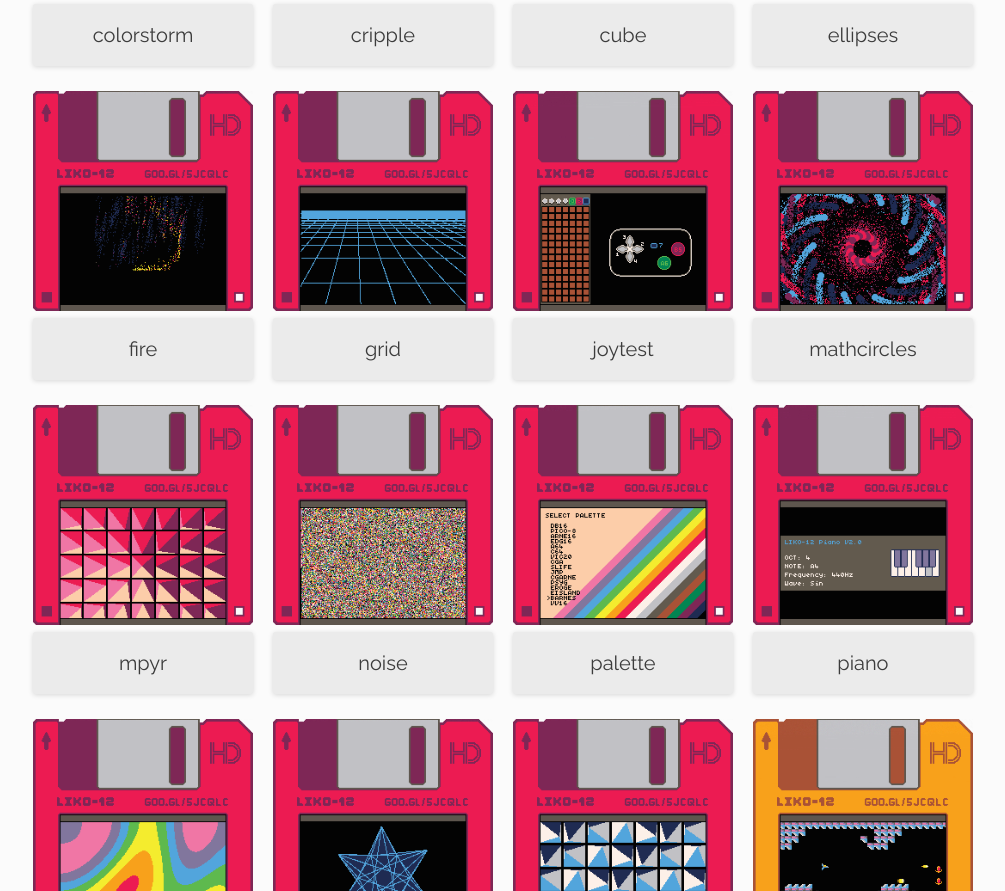
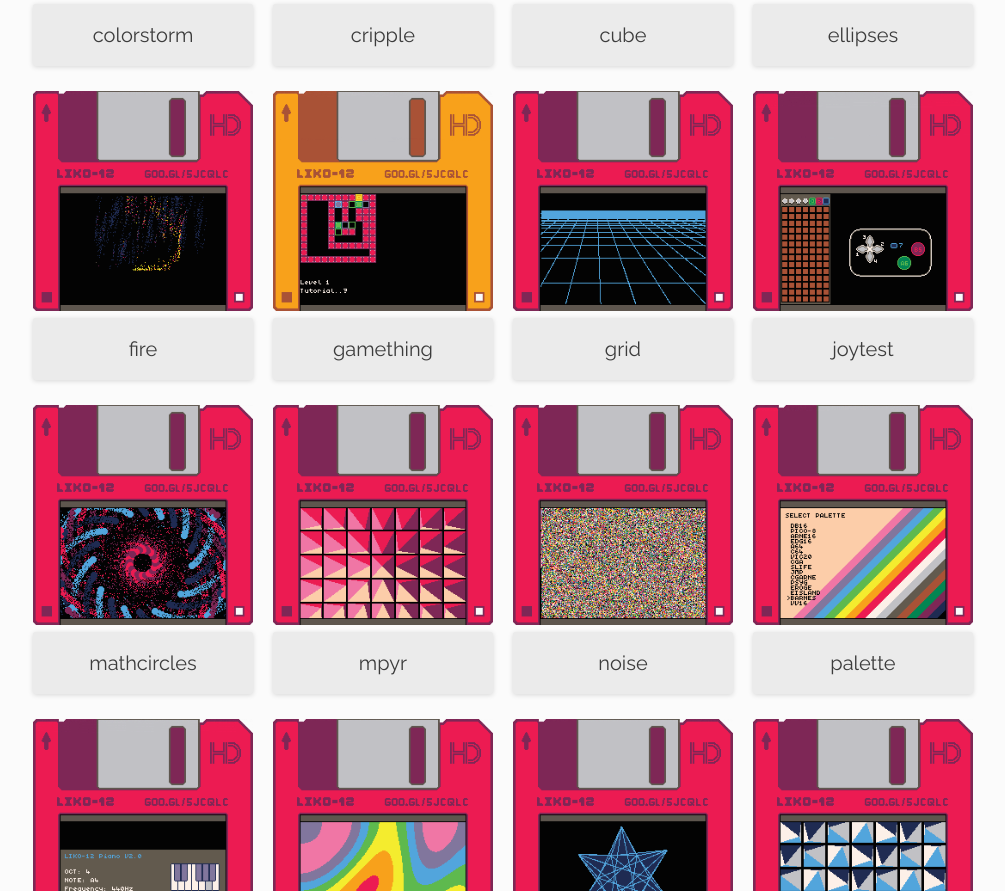
Before and after one commit to LIKO-12/Disks, a plain HTML site: page index.html in a window 1280 px wide. Shown: the part 1403-2294 px from the top of the page, without its empty margins (137-1142 px from the left). Drawn offline with Linux system fonts and the light colour scheme.

Commit message:
Deploy RamiLego4Game/LIKO-12-Disks to github.com/RamiLego4Game/LIKO-12-Disks.git:gh-pages

```diff
--- a/index.html
+++ b/index.html
@@ -318,6 +318,15 @@
 
     <div class="responsive">
       <div class="gallery">
+        <a href="games/gamething.png" download="gamething.png">
+          <img src="games/gamething.png" alt="gamething" width="256" height="256">
+        </a>
+        <div class="desc">gamething</div>
+      </div>
+    </div>
+
+    <div class="responsive">
+      <div class="gallery">
         <a href="games/grid.png" download="grid.png">
           <img src="games/grid.png" alt="grid" width="256" height="256">
         </a>
```
Also changed, not shown: data/games.txt, games/gamething.png (added), 2 other files.
